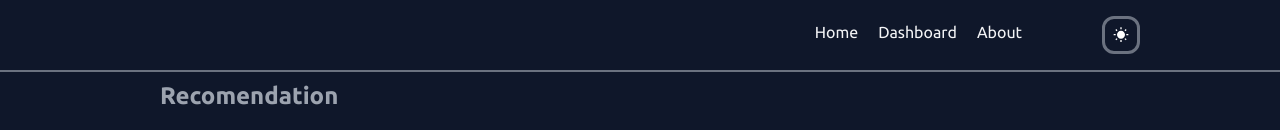
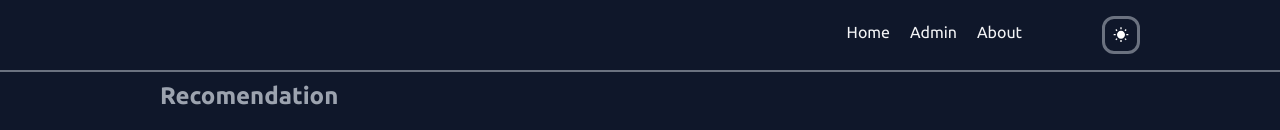
Before and after one commit to nanoweeb/weeblog, a Next.js app: page / in a window 1280 px wide. Shown: the top 130 px of the page. Built offline with nearby package versions, Linux system fonts and the light colour scheme; no server answers; the database is empty.

Commit message:
middleware revision

```diff
--- a/components/AdminNav.js
+++ b/components/AdminNav.js
@@ -19,7 +19,7 @@ export default function AdminNav() {
           </a>
         </Link>
         <Link href="/">
-          <a className="absolute bottom-0 left-0 w-full flex items-center text-lg gap-5 py-2 px-2 bg-pink-700 rounded-md hover:bg-pink-900 duration-200">
+          <a className="absolute bottom-0 left-0 w-full flex items-center text-lg gap-5 py-2 px-2 bg-rose-600 hover:bg-rose-800 duration-200">
             <MdExitToApp /> Back to Home
           </a>
         </Link>
--- a/components/Navbar.js
+++ b/components/Navbar.js
@@ -28,8 +28,8 @@ export default function Navbar() {
             <Link href="/">
               <a className="py-1">Home</a>
             </Link>
-            <Link href="/admin/dashboard">
-              <a className="py-1">Dashboard</a>
+            <Link href="/admin">
+              <a className="py-1">Admin</a>
             </Link>
             <Link href="/about">
               <a className="py-1">About</a>
--- a/middleware.js
+++ b/middleware.js
@@ -11,7 +11,7 @@ export async function middleware(req) {
     }
   }
 
-  if (req.nextUrl.pathname.startsWith("/admin/dashboard")) {
+  if (req.nextUrl.pathname === "/admin") {
     const token = await req.cookies.get("token");
 
     if (!token) {
```
